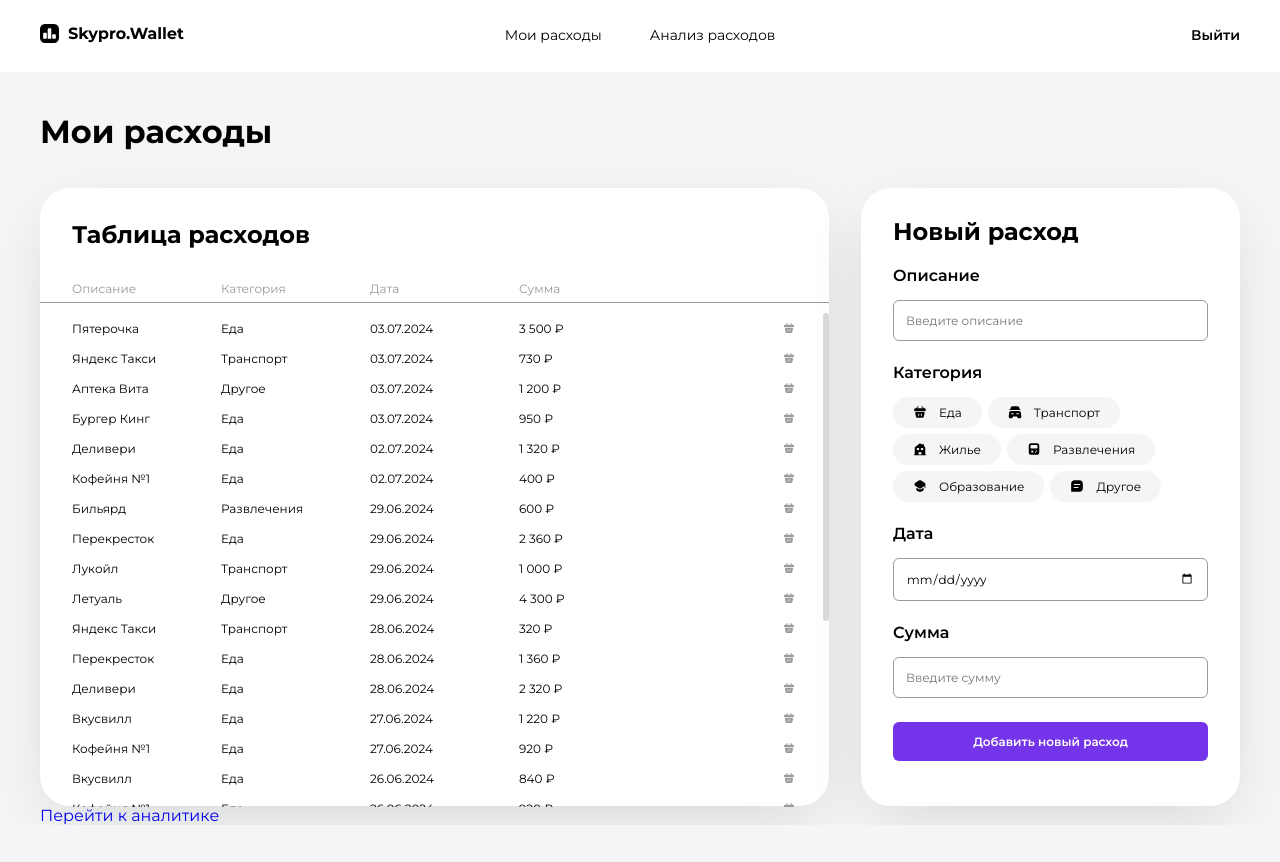
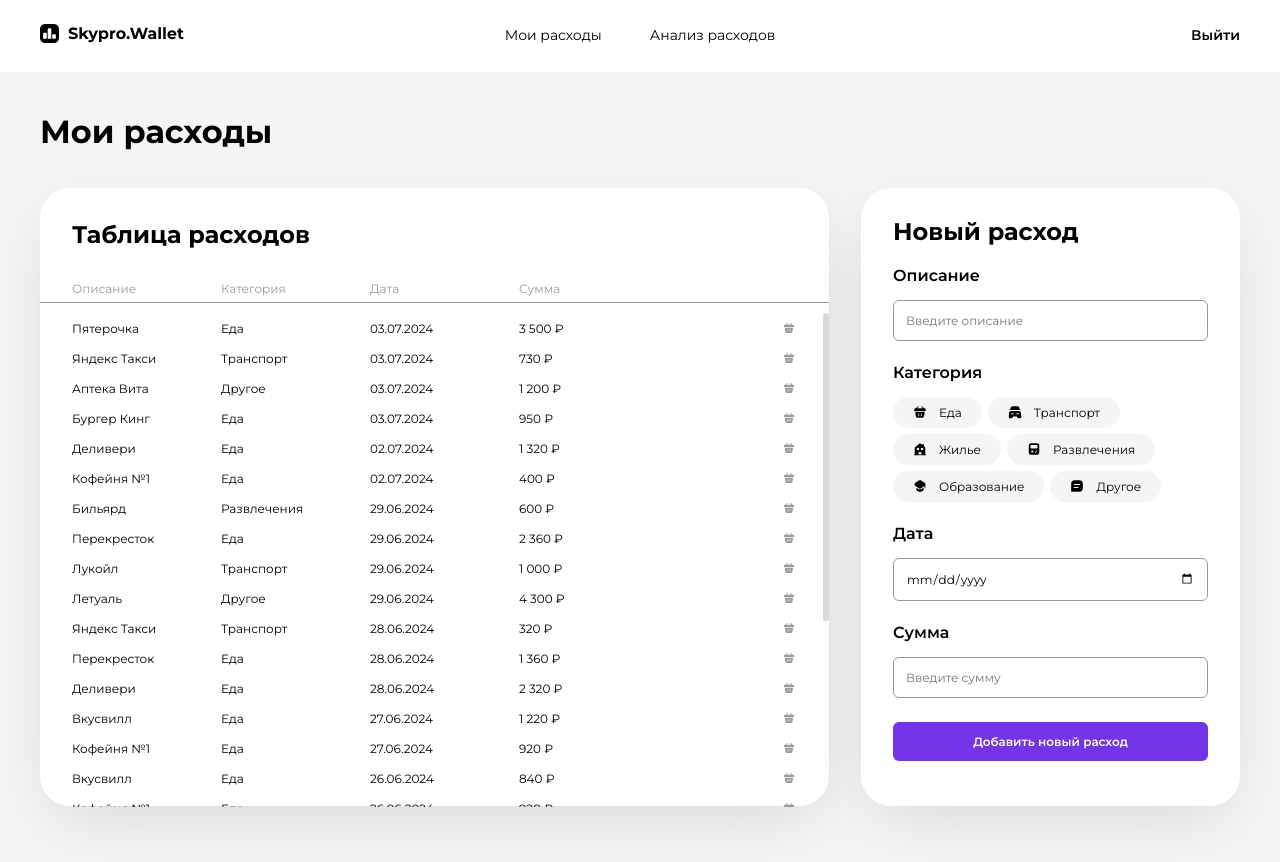
Before and after one commit to kors-ak/skypro-wallet, a React (Vite) app: page / in a window 1280 px wide. Shown: the top 862 px of the page. Before the commit the page ends 825 px from the top, so only its background shows below. Built offline with nearby package versions, Linux system fonts and the light colour scheme.

Commit message:
refactor: удаление ненужных ссылок и улучшение стилей компонентов

```diff
--- a/src/components/Analytics/Analytics.jsx
+++ b/src/components/Analytics/Analytics.jsx
@@ -1,4 +1,3 @@
-import { Link } from 'react-router-dom'
 import { SContent, SHeading, SMain } from './Analytics.styled'
 import Calendar from '../Calendar/Calendar'
 import { Header } from '../Header/Header'
@@ -22,7 +21,6 @@ const Analytics = () => {
           ></div>{' '}
           {/* @TODO: заменить на компонент с диаграммой */}
         </SContent>
-        <Link to="/">Перейти на главную</Link>
       </SMain>
     </>
   )
--- a/src/components/Analytics/Analytics.styled.js
+++ b/src/components/Analytics/Analytics.styled.js
@@ -3,6 +3,7 @@ import styled from 'styled-components'
 export const SMain = styled.main`
   padding-left: calc(50% - 600px);
   padding-right: calc(50% - 600px);
+  padding-bottom: 72px;
   margin-top: 36px;
 `
 export const SHeading = styled.h1`
--- a/src/components/Main/Main.jsx
+++ b/src/components/Main/Main.jsx
@@ -1,4 +1,3 @@
-import { Link } from 'react-router-dom'
 import { SContent, SHeading, SMain } from './Main.styled'
 import { ExpensesTable } from '../ExpensesTable/ExpensesTable'
 import { Header } from '../Header/Header'
@@ -15,8 +14,6 @@ const Main = () => {
           <ExpensesTable />
           <Form />
         </SContent>
-
-        <Link to="/analytics">Перейти к аналитике</Link>
       </SMain>
     </>
   )
--- a/src/components/Main/Main.styled.js
+++ b/src/components/Main/Main.styled.js
@@ -3,6 +3,7 @@ import styled from 'styled-components'
 export const SMain = styled.main`
   padding-left: calc(50% - 600px);
   padding-right: calc(50% - 600px);
+  padding-bottom: 72px;
   margin-top: 36px;
 `
 export const SHeading = styled.h1`
```
